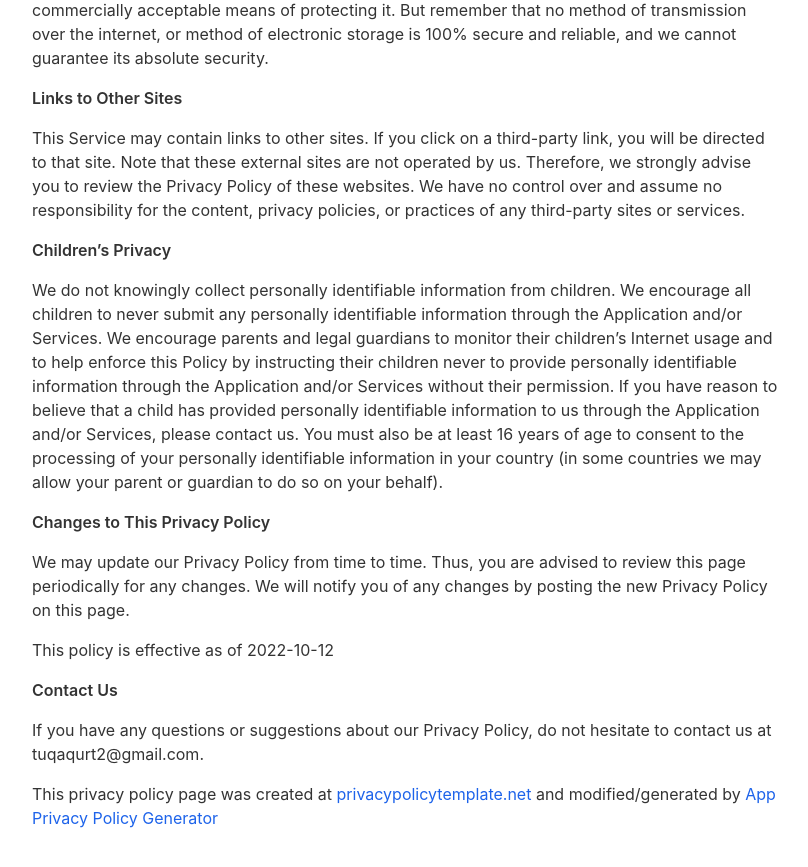
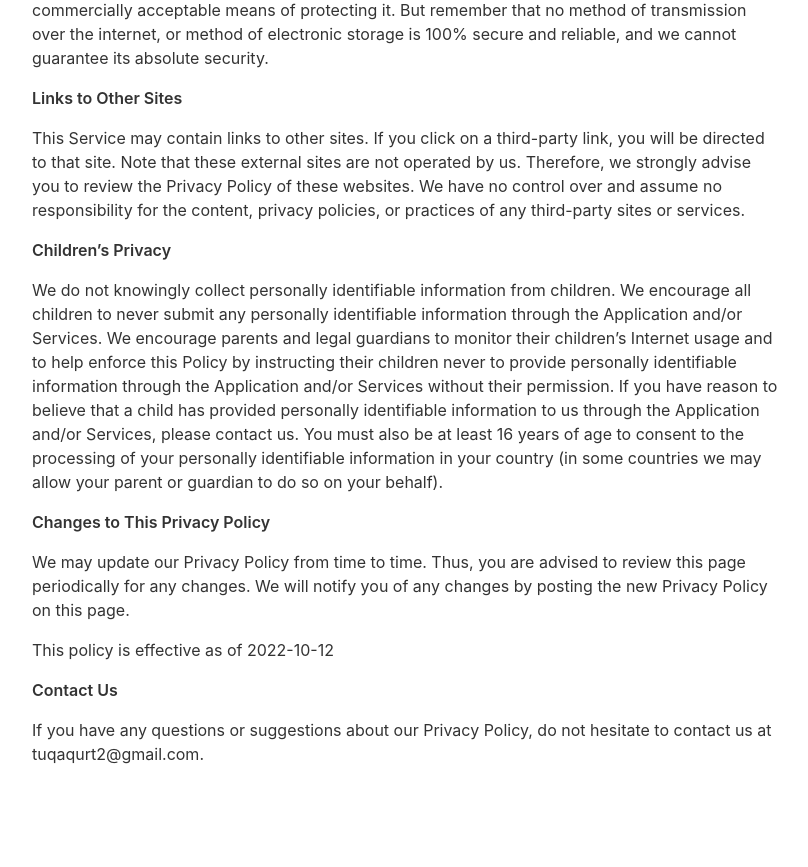
Before and after one commit to QTUQ/QTUQ.github.io, a Jekyll site: the page built from _pages/privacypolicy.md, in a window 1280 px wide and 900 px high, scrolled down 1415 px. Shown: the top 867 px of the window, without its empty margins (233-1041 px from the left). Built offline with Jekyll 4.4.1, drawn with Linux system fonts in a browser that asks for light colours; nearby versions of some CDN libraries; after the commit the page ends 2251 px from its top, so only the background shows below that.

Commit message:
Update privacypolicy.md

```diff
--- a/_pages/privacypolicy.md
+++ b/_pages/privacypolicy.md
@@ -59,5 +59,3 @@ This policy is effective as of 2022-10-12
 **Contact Us**
 
 If you have any questions or suggestions about our Privacy Policy, do not hesitate to contact us at tuqaqurt2@gmail.com.
-
-This privacy policy page was created at [privacypolicytemplate.net](https://privacypolicytemplate.net) and modified/generated by [App Privacy Policy Generator](https://app-privacy-policy-generator.nisrulz.com/)
```
